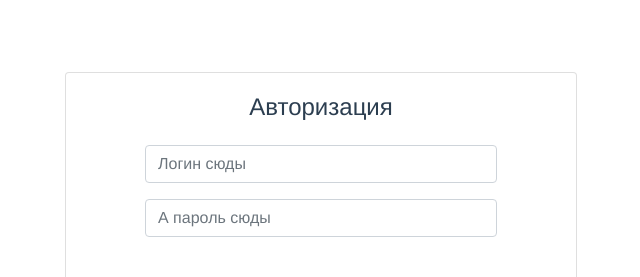
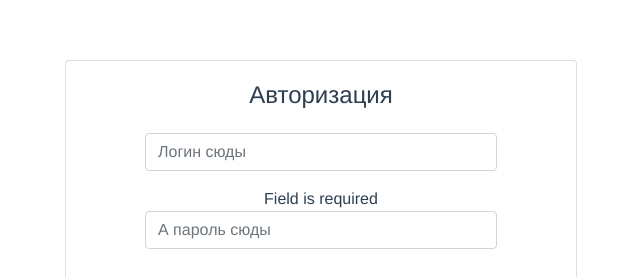
Before and after one commit to krisfromhbk/platform-demo, a Vue app: page /login in a window 1280 px wide. Shown: the part 176-453 px from the top of the page, without its empty margins (319-959 px from the left). Built offline with nearby package versions, Linux system fonts and the light colour scheme.

Commit message:
Start working with form validation.

```diff
--- a/package.json
+++ b/package.json
@@ -21,6 +21,7 @@
     "vue": "^2.5.2",
     "vue-router": "^3.0.1",
     "vue-spinner": "^1.0.3",
+    "vuelidate": "^0.7.4",
     "vuex": "^3.0.1"
   },
   "devDependencies": {
--- a/src/components/Login.vue
+++ b/src/components/Login.vue
@@ -6,10 +6,12 @@
           <b-card-body class="d-flex flex-column align-items-center">
             <h4 class="mb-4">Авторизация</h4>
 
+            <div v-if="wrongData()">Неправильный логин/пароль</div>
             <b-form @submit.prevent="login">
               <b-form-group>
-                <b-form-input style="width: 22rem;" type="text" v-model="username" required placeholder="Логин сюды"></b-form-input>
+                <b-form-input style="width: 22rem;" type="text" v-model.trim="$v.username.$model" required placeholder="Логин сюды"></b-form-input>
               </b-form-group>
+              <div class="error" v-if="!$v.username.required">Field is required</div>
               <b-form-group class="mb-4">
                 <b-form-input type="password" v-model="password" required placeholder="А пароль сюды"></b-form-input>
               </b-form-group>
@@ -31,6 +33,7 @@
 import { mapActions, mapGetters } from 'vuex'
 import { AUTH_LOGIN_REQUEST } from '@/store/actions/auth'
 import PulseLoader from 'vue-spinner/src/PulseLoader.vue'
+import { required } from 'vuelidate/lib/validators'
 
 export default {
   data () {
@@ -40,12 +43,22 @@ export default {
     }
   },
 
+  validations: {
+    username: {
+      required
+    },
+    password: {
+      required
+    }
+  },
+
   methods: {
     ...mapActions('auth', [
       AUTH_LOGIN_REQUEST
     ]),
     ...mapGetters('auth', [
-      'isLoggingIn'
+      'isLoggingIn',
+      'wrongData'
     ]),
     login () {
       const { username, password } = this
--- a/src/main.js
+++ b/src/main.js
@@ -2,6 +2,7 @@
 // (runtime-only or standalone) has been set in webpack.base.conf with an alias.
 import Vue from 'vue'
 import BootstrapVue from 'bootstrap-vue'
+import Vuelidate from 'vuelidate'
 import App from './App'
 import router from './router'
 import store from './store'
@@ -9,6 +10,7 @@ import 'bootstrap/dist/css/bootstrap.min.css'
 import 'bootstrap-vue/dist/bootstrap-vue.css'
 
 Vue.use(BootstrapVue)
+Vue.use(Vuelidate)
 Vue.config.productionTip = false
 
 /* eslint-disable no-new */
--- a/src/store/modules/auth.js
+++ b/src/store/modules/auth.js
@@ -9,6 +9,7 @@ const state = { token: localStorage.getItem('user-token') || '', status: '' }
 const getters = {
   isAuthenticated: state => !!state.token,
   authStatus: state => state.status,
+  wrongData: state => state.status === 'login error',
   isLoggingIn: state => state.status === 'logging in'
 }
 
```
